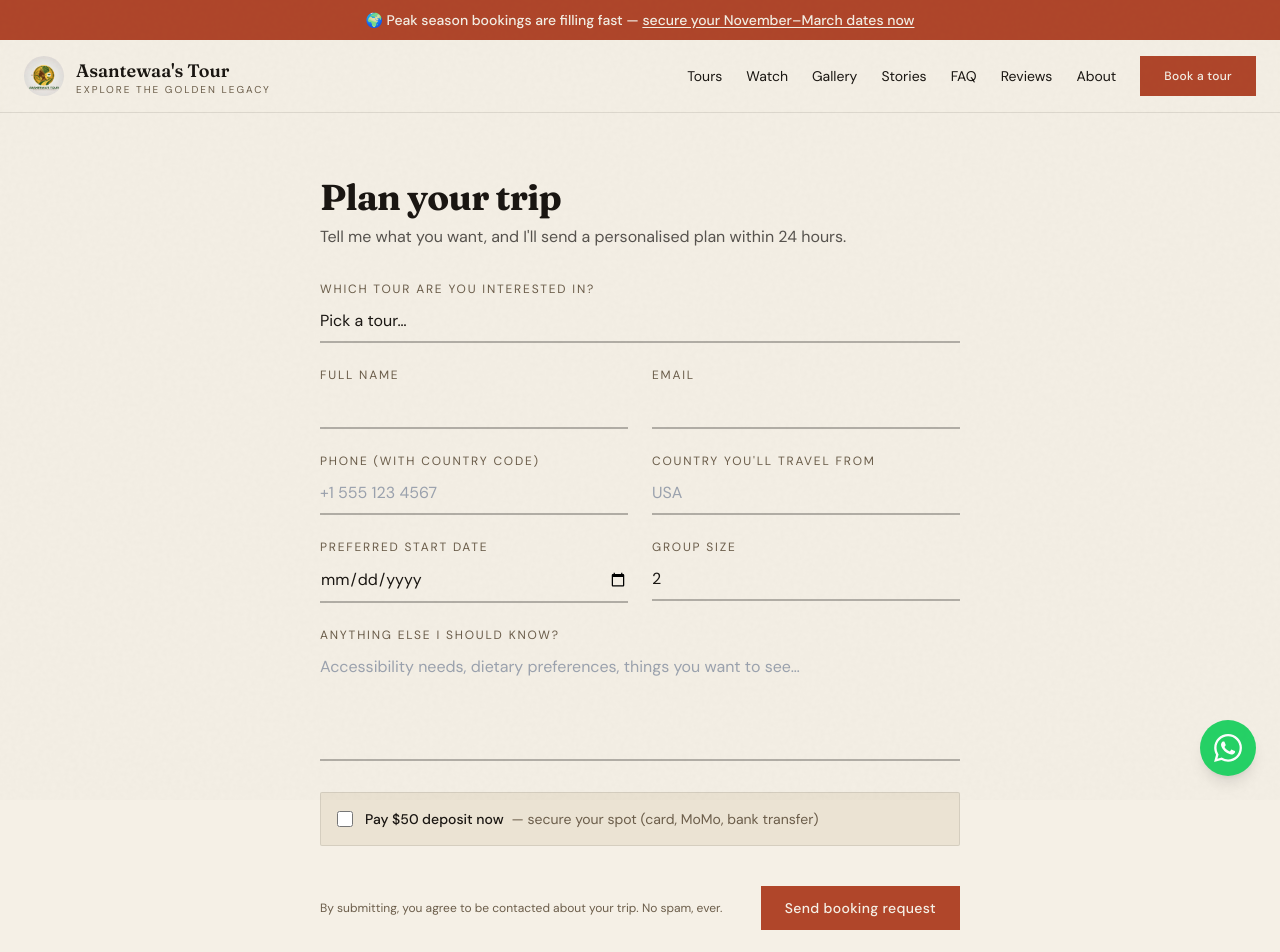
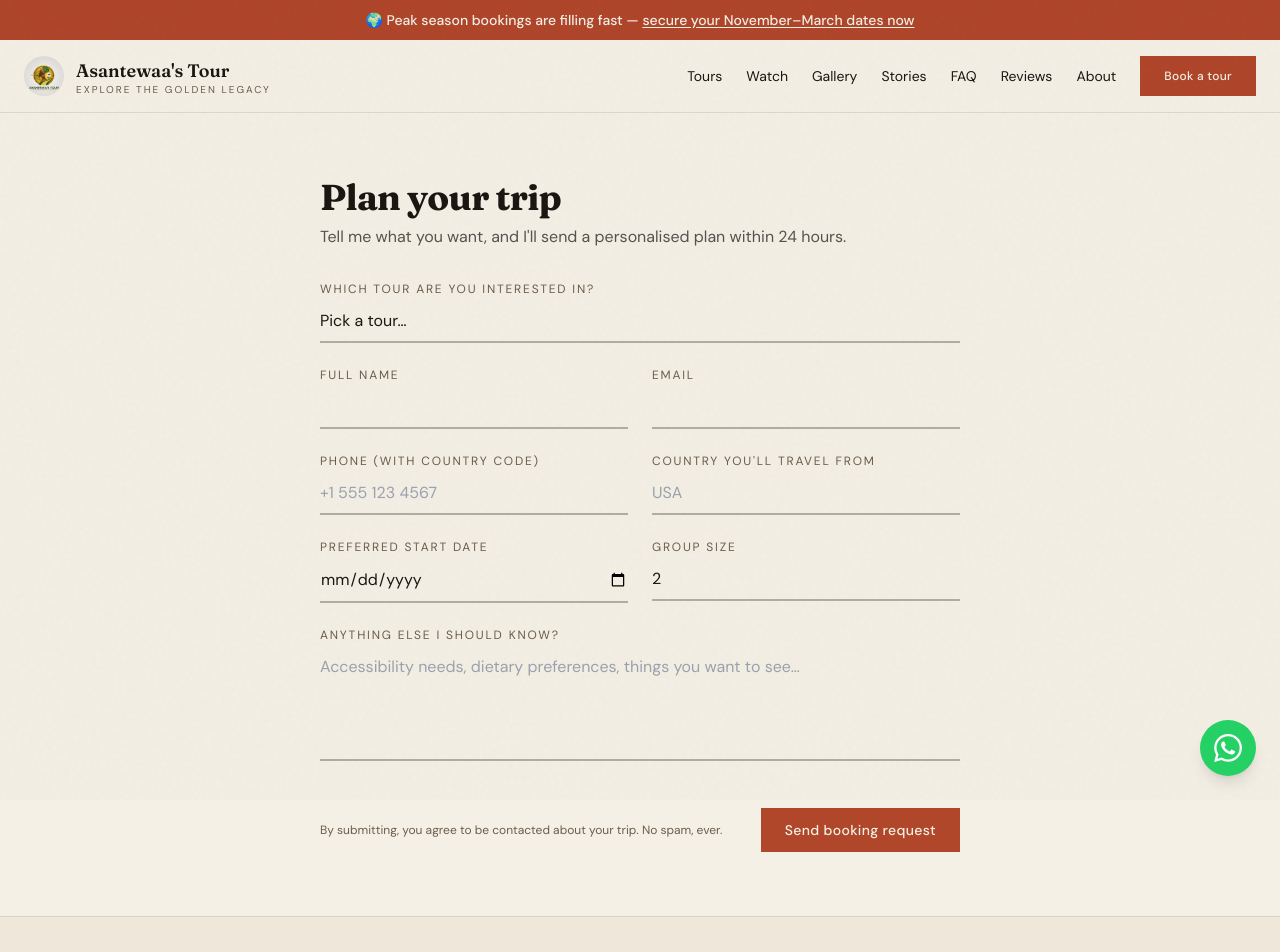
Before and after one commit to techguychris2007/asantewaas-tour, a Next.js app: page /book in a window 1280 px wide. Shown: the top 952 px of the page. Built offline with nearby package versions, Linux system fonts and the light colour scheme.

Commit message:
Update BookingForm.tsx

```diff
--- a/src/components/BookingForm.tsx
+++ b/src/components/BookingForm.tsx
@@ -10,8 +10,6 @@ export function BookingForm({ tours, initialTour }: { tours: Tour[]; initialTour
     | { kind: "success" }
     | { kind: "error"; message: string }
   >({ kind: "idle" });
-  const [paymentMode, setPaymentMode] = useState(false);
-
   async function onSubmit(e: React.FormEvent<HTMLFormElement>) {
     e.preventDefault();
     setState({ kind: "pending" });
@@ -34,23 +32,6 @@ export function BookingForm({ tours, initialTour }: { tours: Tour[]; initialTour
     });
 
     if (res.ok) {
-      if (paymentMode) {
-        const payRes = await fetch("/api/payment", {
-          method: "POST",
-          headers: { "content-type": "application/json" },
-          body: JSON.stringify({
-            email: payload.email,
-            full_name: payload.full_name,
-            amount_usd: 50,
-            tour_title: tours.find(t => t.slug === payload.tour_slug)?.title ?? "Tour",
-          }),
-        });
-        if (payRes.ok) {
-          const { authorization_url } = await payRes.json();
-          window.location.href = authorization_url;
-          return;
-        }
-      }
       setState({ kind: "success" });
     } else {
       const d = await res.json().catch(() => ({}));
@@ -113,20 +94,6 @@ export function BookingForm({ tours, initialTour }: { tours: Tour[]; initialTour
         <textarea name="message" rows={4} placeholder="Accessibility needs, dietary preferences, things you want to see…" className="input resize-none" />
       </div>
 
-      {/* Payment toggle */}
-      <div className="md:col-span-2 flex items-center gap-3 rounded-sm border border-ink/10 bg-bone p-4">
-        <input
-          type="checkbox"
-          id="pay-deposit"
-          checked={paymentMode}
-          onChange={e => setPaymentMode(e.target.checked)}
-          className="h-4 w-4 cursor-pointer accent-forest"
-        />
-        <label htmlFor="pay-deposit" className="cursor-pointer text-sm">
-          <span className="font-medium">Pay $50 deposit now</span>
-          <span className="ml-2 text-muted">— secure your spot (card, MoMo, bank transfer)</span>
-        </label>
-      </div>
 
       {state.kind === "error" && (
         <p className="md:col-span-2 text-sm text-clay">{state.message}</p>
@@ -135,7 +102,7 @@ export function BookingForm({ tours, initialTour }: { tours: Tour[]; initialTour
       <div className="md:col-span-2 mt-4 flex items-center justify-between gap-4">
         <p className="text-xs text-muted">By submitting, you agree to be contacted about your trip. No spam, ever.</p>
         <button type="submit" disabled={state.kind === "pending"} className="btn-clay">
-          {state.kind === "pending" ? "Sending…" : paymentMode ? "Book & pay deposit →" : "Send booking request"}
+          {state.kind === "pending" ? "Sending…" : "Send booking request"}
         </button>
       </div>
     </form>
```
